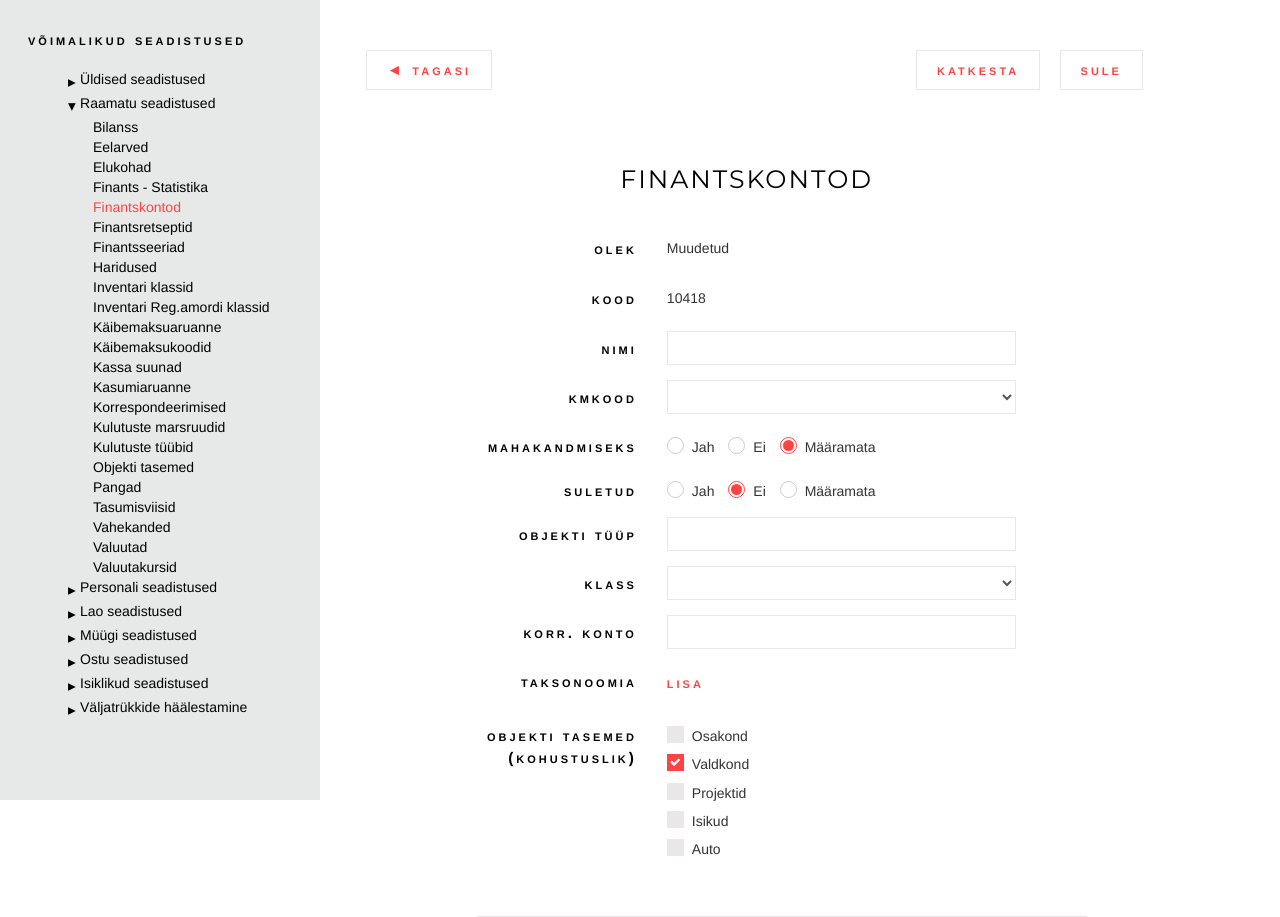
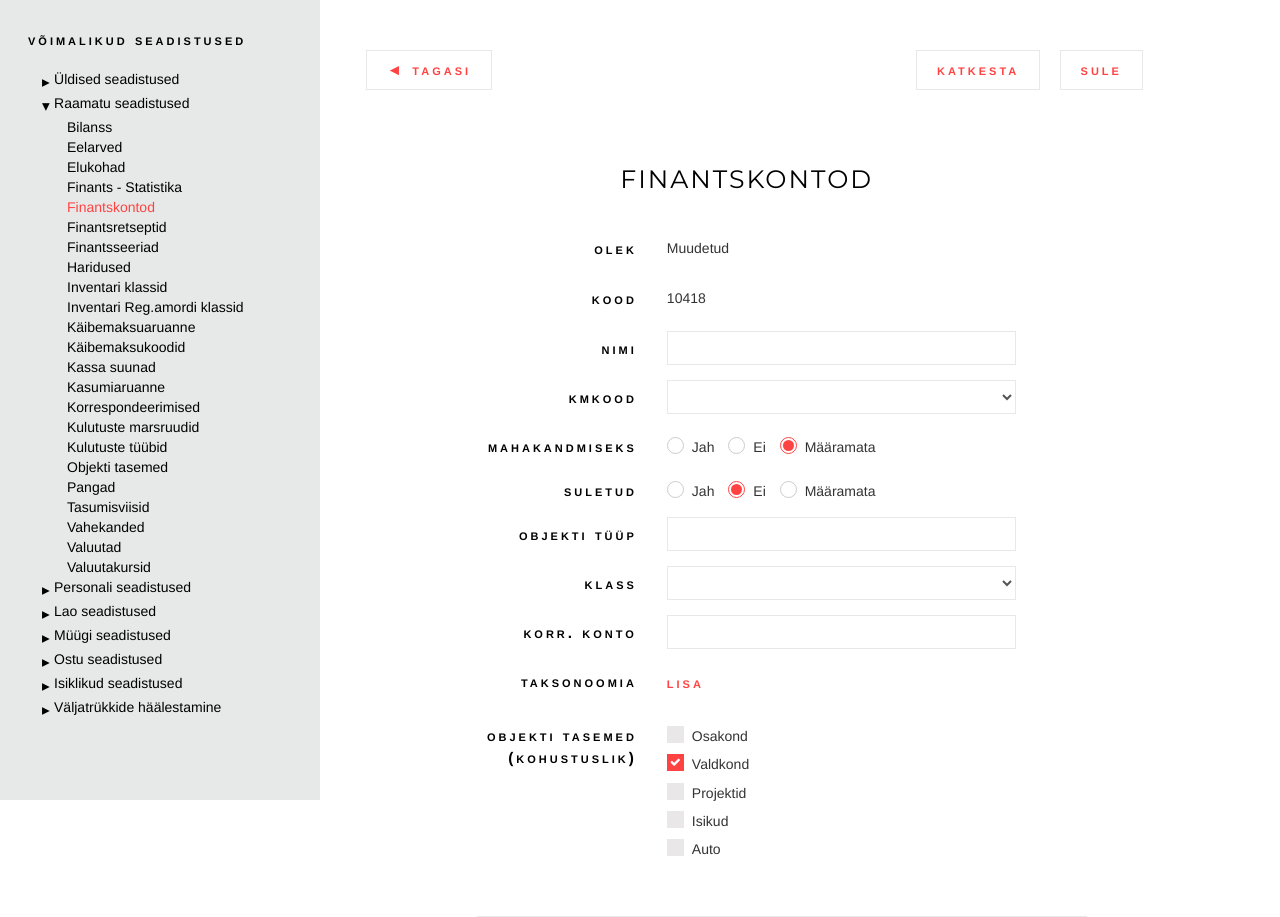
Before and after one commit to babaa/directo-redesign, a PHP site: page / in a window 1280 px wide. Shown: the top 917 px of the page. Run offline with PHP 8.4, Linux system fonts and the light colour scheme.

Commit message:
less padding on nav

```diff
--- a/css/main.css
+++ b/css/main.css
@@ -76,6 +76,10 @@ a {
 
 .sidebar .active {
 	color: #FF4343;
+}
+
+ul.menu{
+  padding-left: 1em;
 }
 
 
--- a/sidebar.html
+++ b/sidebar.html
@@ -1,4 +1,4 @@
-<ul>
+<ul class="menu">
   <li>
     <a class="collapsible collapsed" data-toggle="collapse" href="#generalSettings" aria-expanded="true" aria-controls="generalSettings">Üldised seadistused</a>
     <div class="collapse" id="generalSettings">
```
